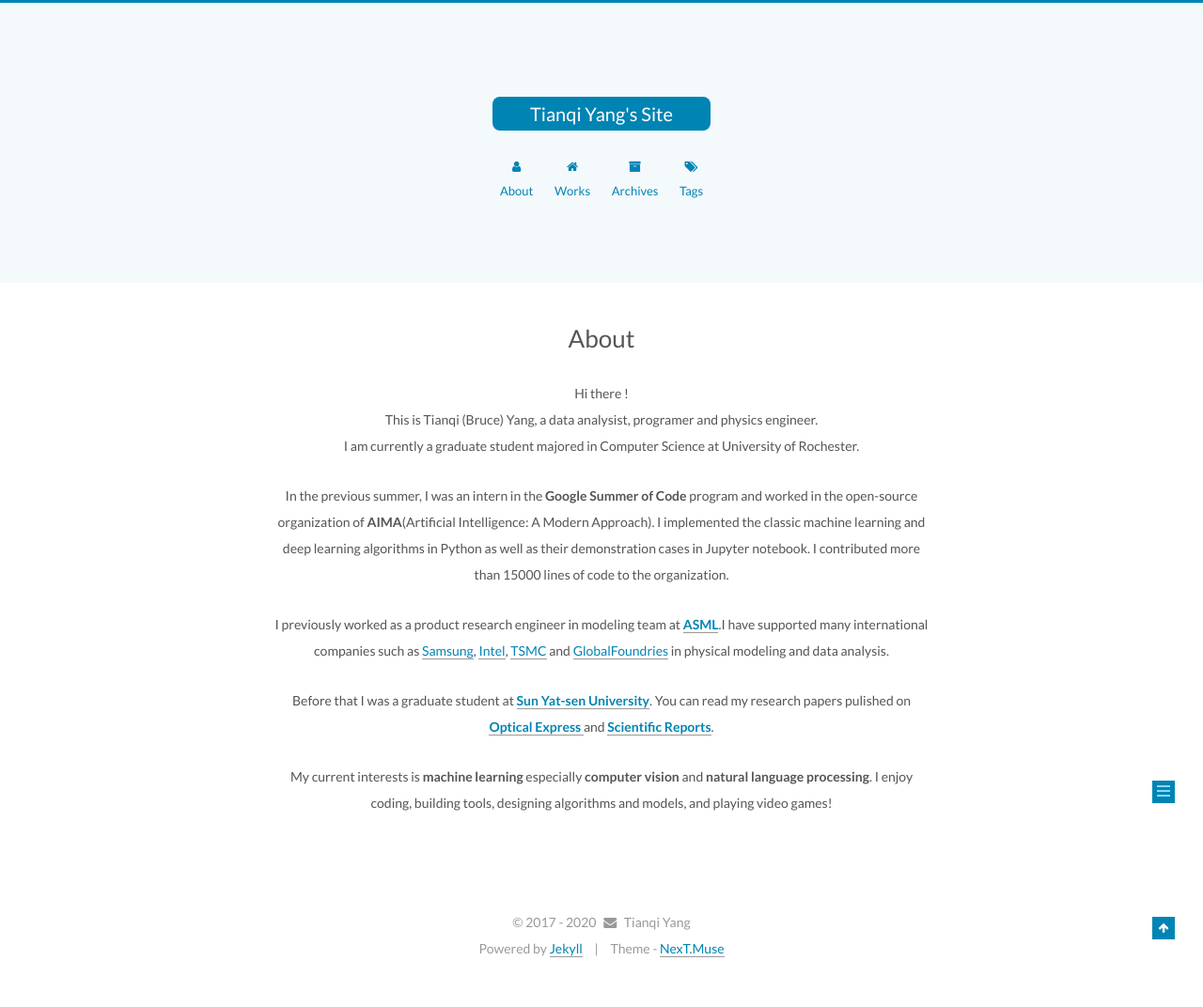
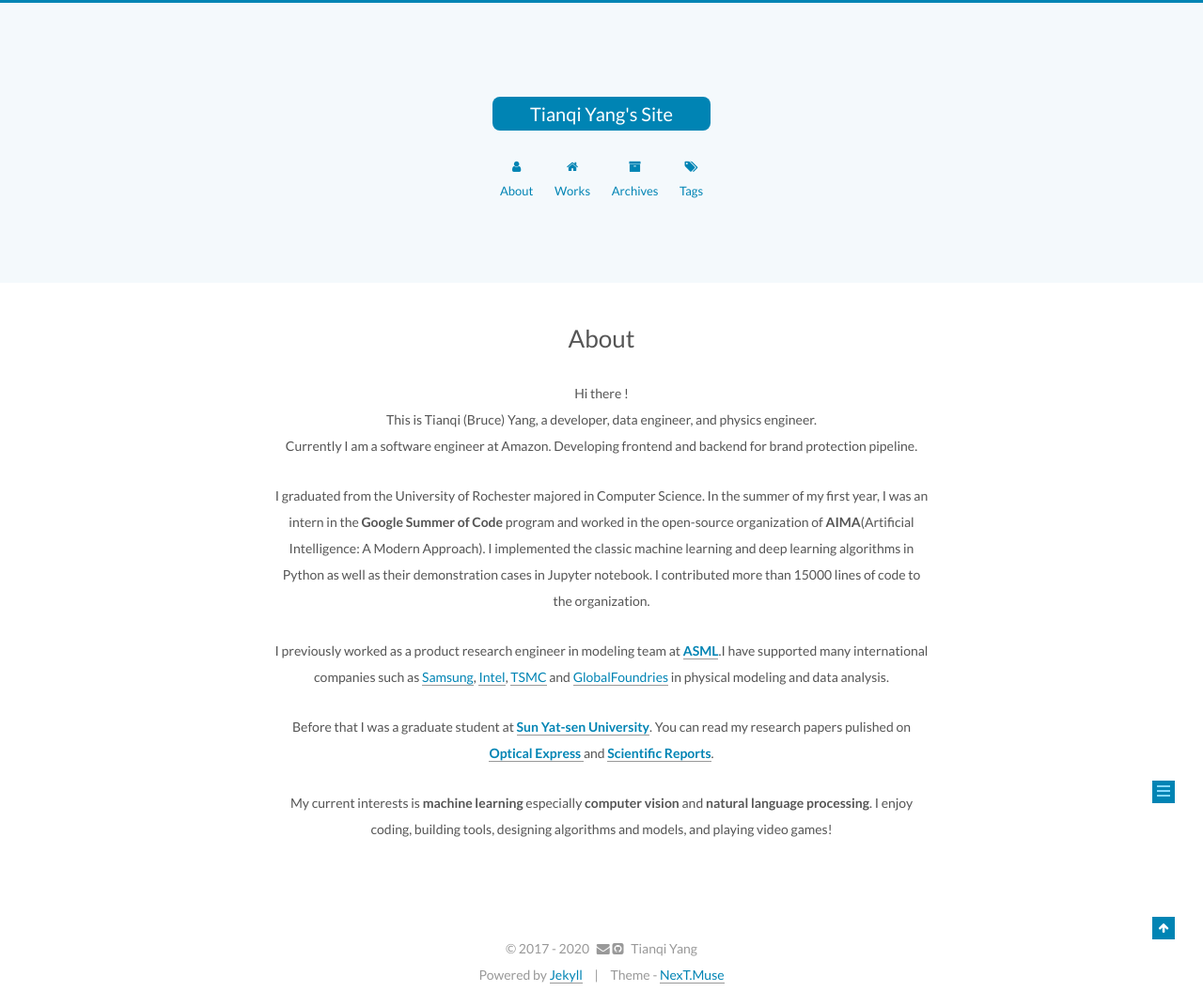
Before and after one commit to bruceyoungsysu/bruceyoungsysu.github.io, a Jekyll site: the page built from about/index.md, in a window 1280 px wide. Shown: the whole page at 94% size. Built offline with Jekyll 4.4.1, drawn with Linux system fonts in a browser that asks for light colours; before the commit the page ends 1044 px from its top, so only the background shows below that.

Commit message:
update about page

```diff
--- a/_includes/_partials/footer.html
+++ b/_includes/_partials/footer.html
@@ -5,6 +5,7 @@
   <span itemprop="copyrightYear">{{ current }}</span>
   <span class="with-love">
     <i class="fa fa-{{ site.authoricon }}"></i>
+    <i class="fa fa-github-square" aria-hidden="true"></i>
   </span>
   <span class="author" itemprop="copyrightHolder">{{ site.author }}</span>
 </div>
--- a/about/index.md
+++ b/about/index.md
@@ -4,10 +4,11 @@ type: about
 ---
 <p>
 <center>Hi there !</center>
-<center>This is Tianqi (Bruce) Yang, a data analysist, programer and physics engineer.</center>
-    <center>I am currently a graduate student majored in Computer Science at University of Rochester. </center></p>
+<center>This is Tianqi (Bruce) Yang, a developer, data engineer, and physics engineer.</center>
+    <center> Currently I am a software engineer at Amazon. Developing frontend and backend for brand protection pipeline. </center></p>
 <p><center>
-  In the previous summer, I was an intern in the <strong>Google Summer of Code</strong> program and worked in the open-source organization of <strong>AIMA</strong>(Artificial Intelligence: A Modern Approach). I implemented the classic machine learning and deep learning algorithms in Python as well as their demonstration cases in Jupyter notebook. I contributed more than 15000 lines of code to the organization.
+  I graduated from the University of Rochester majored in Computer Science.
+  In the summer of my first year, I was an intern in the <strong>Google Summer of Code</strong> program and worked in the open-source organization of <strong>AIMA</strong>(Artificial Intelligence: A Modern Approach). I implemented the classic machine learning and deep learning algorithms in Python as well as their demonstration cases in Jupyter notebook. I contributed more than 15000 lines of code to the organization.
 </center></p>
 <p>
 <center>I previously worked as a product research engineer in modeling team at <a href = "https://en.wikipedia.org/wiki/ASML_Holding"><strong>ASML</strong></a>.I have supported many international companies such as <a href = "https://en.wikipedia.org/wiki/Samsung">Samsung</a>, <a href = "https://en.wikipedia.org/wiki/Intel">Intel</a>, <a href = "https://en.wikipedia.org/wiki/TSMC">TSMC</a> and <a href = "https://en.wikipedia.org/wiki/GlobalFoundries">GlobalFoundries</a> in physical modeling and data analysis.</center>
```
